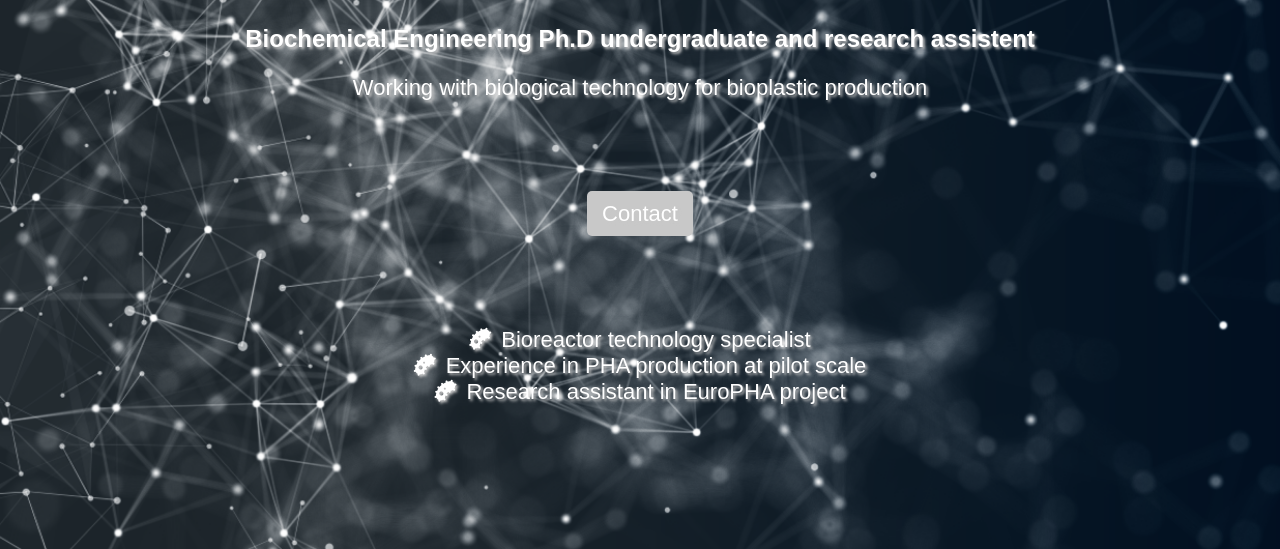
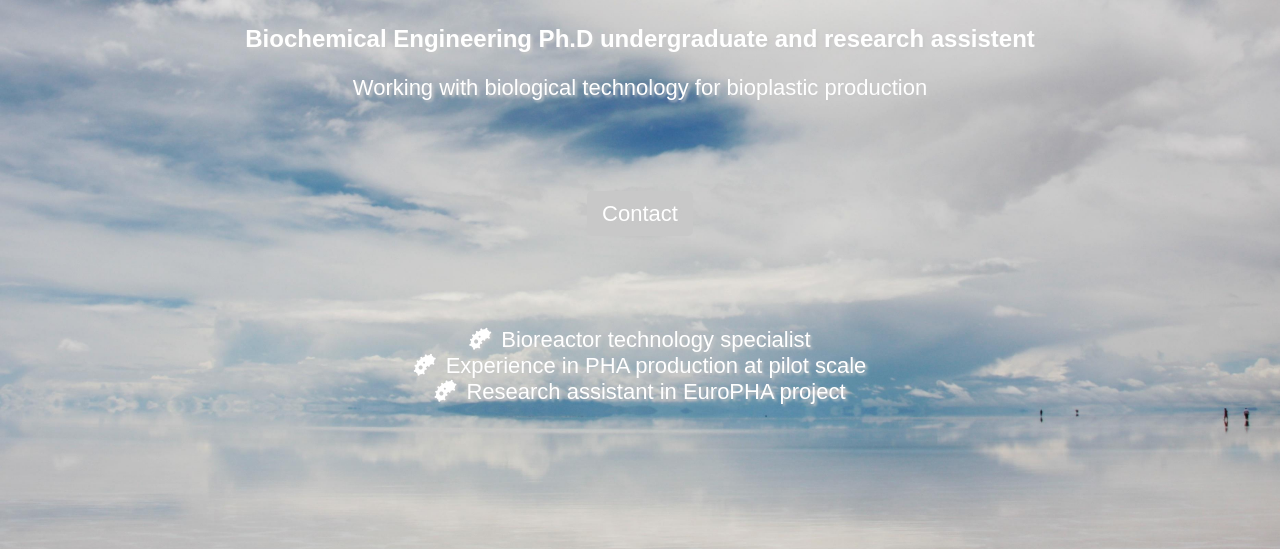
Before and after one commit to rafaelapcruz/landingpage, a plain HTML site: page index.html in a window 1280 px wide. Shown: the part 324-873 px from the top of the page. Drawn offline with Linux system fonts and the light colour scheme.

Commit message:
Added a diferent background image

```diff
--- a/style.css
+++ b/style.css
@@ -3,7 +3,7 @@ body{
 	font-family: arial;
 	color: white;
 	text-shadow: 2px 2px 3px rgb(200 200 200);
-	background-image: url(imagens/abstract-space.png);
+	background-image: url(imagens/cloud.jpg);
 	background-size: cover;
 	/*background: url(imagens/abstract-space.png) no-repeat center center fixed
 	|--> outra forma de fazer o fundo;*/
```
Also changed, not shown: imagens/cloud.jpg (added).
